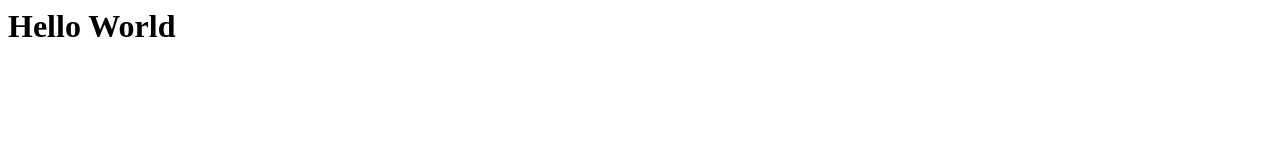
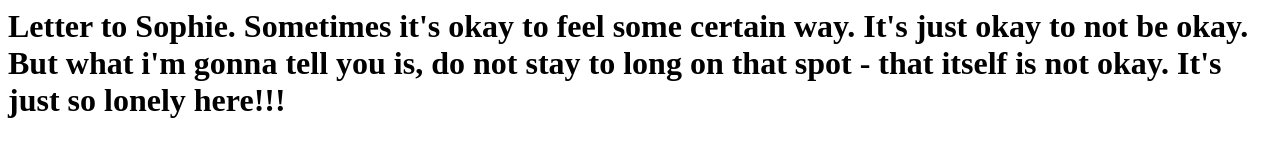
Before and after one commit to serverlessme/ciltestrepo, a plain HTML site: page index.html in a window 1280 px wide. Drawn offline with Linux system fonts and the light colour scheme.

Commit message:
just modified the index file

```diff
--- a/index.html
+++ b/index.html
@@ -1 +1,3 @@
-<h1>Hello World</h1>
+<h1>
+    Letter to Sophie. Sometimes it's okay to feel some certain way. It's just okay to not be okay. But what i'm gonna tell you is, do not stay to long on that spot - that itself is not okay. It's just so lonely here!!!
+</h1>
```
